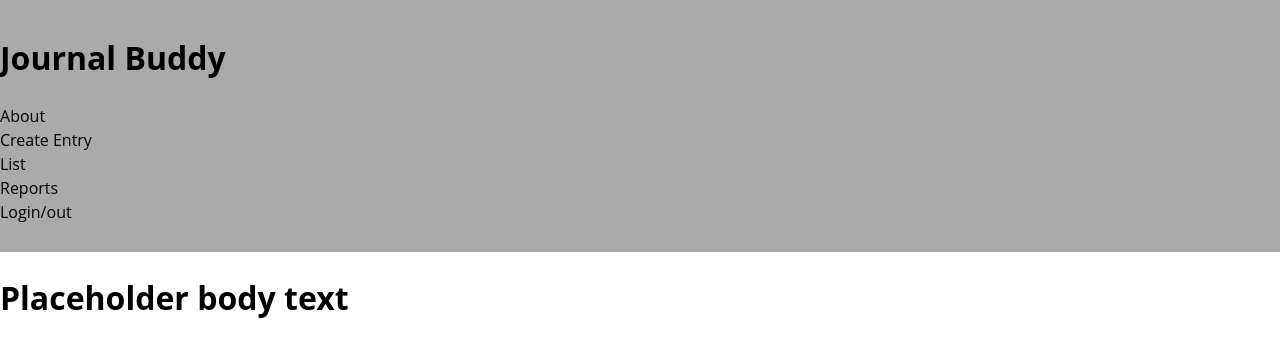
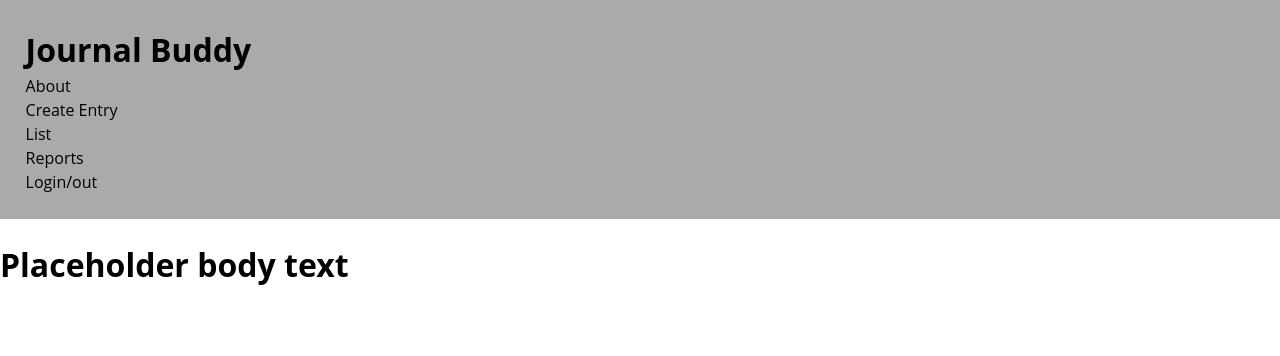
Before and after one commit to Williams-Christopher/journal-buddy, a React app: page / in a window 1280 px wide. Built offline with nearby package versions, Linux system fonts and the light colour scheme.

Commit message:
Adds class to li elements, swaps element names for class names in CSS, imports react-router-dom.

```diff
--- a/package.json
+++ b/package.json
@@ -5,6 +5,7 @@
   "dependencies": {
     "react": "^16.11.0",
     "react-dom": "^16.11.0",
+    "react-router-dom": "^5.1.2",
     "react-scripts": "3.2.0"
   },
   "scripts": {
--- a/src/components/Navigation/Navigation.css
+++ b/src/components/Navigation/Navigation.css
@@ -1,9 +1,18 @@
-nav {
-    padding: 1% 0;
+.top_nav {
+    padding: 2%;
     background-color: #aaa;
+    display: flex;
+    flex-direction: column;
 }
 
-nav > ul {
+.top_nav_title {
+    margin: 0;
+}
+
+.top_nav_links {
     list-style: none;
+    margin: 0;
     padding: 0;
+    display: flex;
+    flex-direction: column;
 }
--- a/src/components/Navigation/Navigation.js
+++ b/src/components/Navigation/Navigation.js
@@ -1,4 +1,5 @@
 import React from 'react';
+import { Link } from 'react-router-dom';
 import './Navigation.css';
 
 class Navigation extends React.Component {
@@ -7,11 +8,11 @@ class Navigation extends React.Component {
             <nav className='top_nav'>
                 <h1 className='top_nav_title'>Journal Buddy</h1>
                 <ul className='top_nav_links'>
-                    <li>About</li>
-                    <li>Create Entry</li>
-                    <li>List</li>
-                    <li>Reports</li>
-                    <li>Login/out</li>
+                    <li className='top_nav_link'>About</li>
+                    <li className='top_nav_link'>Create Entry</li>
+                    <li className='top_nav_link'>List</li>
+                    <li className='top_nav_link'>Reports</li>
+                    <li className='top_nav_link'>Login/out</li>
                 </ul>
             </nav>
         );
```
Also changed, not shown: 1 other file.
